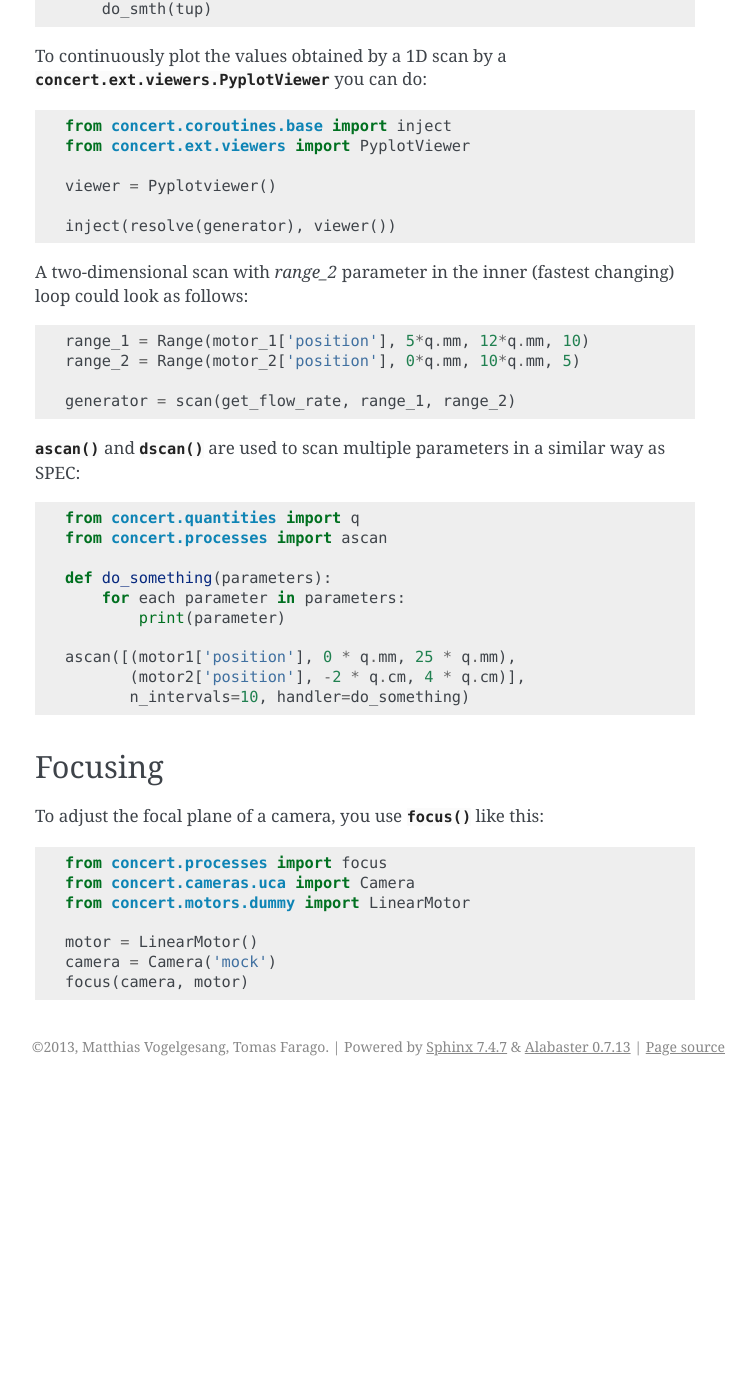
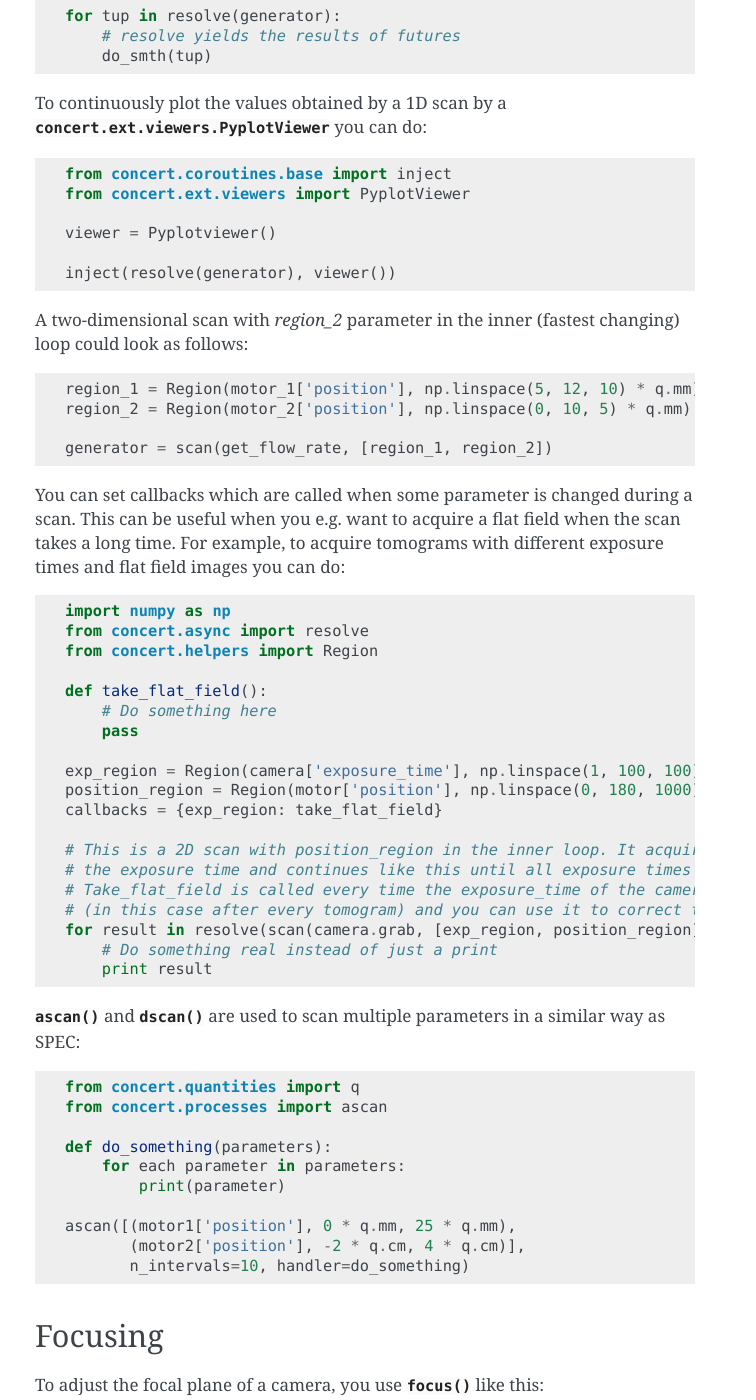
Before and after one commit to ufo-kit/concert, a Sphinx documentation site: the page built from docs/user/topics/processes.rst, in a window 1280 px wide and 1400 px high, scrolled down 885 px. Shown: the whole window, without its empty margins (385-1141 px from the left). Built offline with Sphinx 7.4.7, drawn with Linux system fonts in a browser that asks for light colours; before the commit the page ends 1971 px from its top, so only the background shows below that; some of the changed text lies outside the part shown.

Commit message:
Update the docs

```diff
--- a/docs/user/topics/processes.rst
+++ b/docs/user/topics/processes.rst
@@ -10,7 +10,7 @@
 the flow rate of a pump could be written like::
 
     from concert.processes import scan
-    from concert.helpers import Range
+    from concert.helpers import Region
 
     # Assume motor and pump are already defined
 
@@ -18,20 +18,22 @@
         return pump.flow_rate
 
     # A parameter object encapsulated with its scanning positions
-    param_range = Range(motor['position'], 5*q.mm, 12*q.mm, 10)
+    region = Region(motor['position'], np.linspace(5, 12, 10) * q.mm)
 
-    generator = scan(get_flow_rate, param_range)
+    generator = scan(get_flow_rate, region)
 
-The parameter is first wrapped into a :class:`concert.helpers.Range` object
-which holds the parameter and the scanning range. :func:`.scan` is
-multidimensional, i.e. you can scan as many parameters as you need, from 1D
-scans to complicated multidimensional scans. :func:`.scan` returns a generator
-which yields futures. This way the scan is asynchronous and you can continuously
-see its progress by resolving the yielded futures. Each future then returns the
-result of one iteration as tuples, which depends on how many parameters scan
-gets on input (scan dimensionality). The general signature of future results is
-*(x_0, x_1, ..., x_n, y)*, where *x_i* are the scanned parameter values and *y*
-is the result of *feedback*. For resolving the futures you would use
+The parameter is first wrapped into a :class:`concert.helpers.Region` object
+which holds the parameter and the scanning region for parameters. :func:`.scan`
+is multidimensional, i.e. you can scan as many parameters as you need, from 1D
+scans to complicated multidimensional scans. If you want to scan just one
+parameter, pass the region instance, if you want to scan more, pass a list or
+tuple of region instances. :func:`.scan` returns a generator which yields
+futures. This way the scan is asynchronous and you can continuously see its
+progress by resolving the yielded futures. Each future then returns the result
+of one iteration as tuples, which depends on how many parameters scan gets on
+input (scan dimensionality). The general signature of future results is *(x_0,
+x_1, ..., x_n, y)*, where *x_i* are the scanned parameter values and *y* is the
+result of *feedback*. For resolving the futures you would use
 :func:`concert.async.resolve` like this::
 
     from concert.async import resolve
@@ -50,13 +52,39 @@
 
     inject(resolve(generator), viewer())
 
-A two-dimensional scan with *range_2* parameter in the inner (fastest changing)
+A two-dimensional scan with *region_2* parameter in the inner (fastest changing)
 loop could look as follows::
 
-    range_1 = Range(motor_1['position'], 5*q.mm, 12*q.mm, 10)
-    range_2 = Range(motor_2['position'], 0*q.mm, 10*q.mm, 5)
+    region_1 = Region(motor_1['position'], np.linspace(5, 12, 10) * q.mm)
+    region_2 = Region(motor_2['position'], np.linspace(0, 10, 5) * q.mm)
 
-    generator = scan(get_flow_rate, range_1, range_2)
+    generator = scan(get_flow_rate, [region_1, region_2])
+
+You can set callbacks which are called when some parameter is changed during a
+scan. This can be useful when you e.g. want to acquire a flat field when the
+scan takes a long time. For example, to acquire tomograms with different
+exposure times and flat field images you can do::
+
+
+    import numpy as np
+    from concert.async import resolve
+    from concert.helpers import Region
+
+    def take_flat_field():
+        # Do something here
+        pass
+
+    exp_region = Region(camera['exposure_time'], np.linspace(1, 100, 100) * q.ms)
+    position_region = Region(motor['position'], np.linspace(0, 180, 1000) * q.deg)
+    callbacks = {exp_region: take_flat_field}
+
+    # This is a 2D scan with position_region in the inner loop. It acquires a tomogram, changes
+    # the exposure time and continues like this until all exposure times are exhausted.
+    # Take_flat_field is called every time the exposure_time of the camera is changed
+    # (in this case after every tomogram) and you can use it to correct the acquired images.
+    for result in resolve(scan(camera.grab, [exp_region, position_region], callbacks=callbacks)):
+        # Do something real instead of just a print
+        print result
 
 
 :func:`.ascan` and :func:`.dscan` are used to scan multiple parameters
```
Also changed, not shown: 1 other file.
